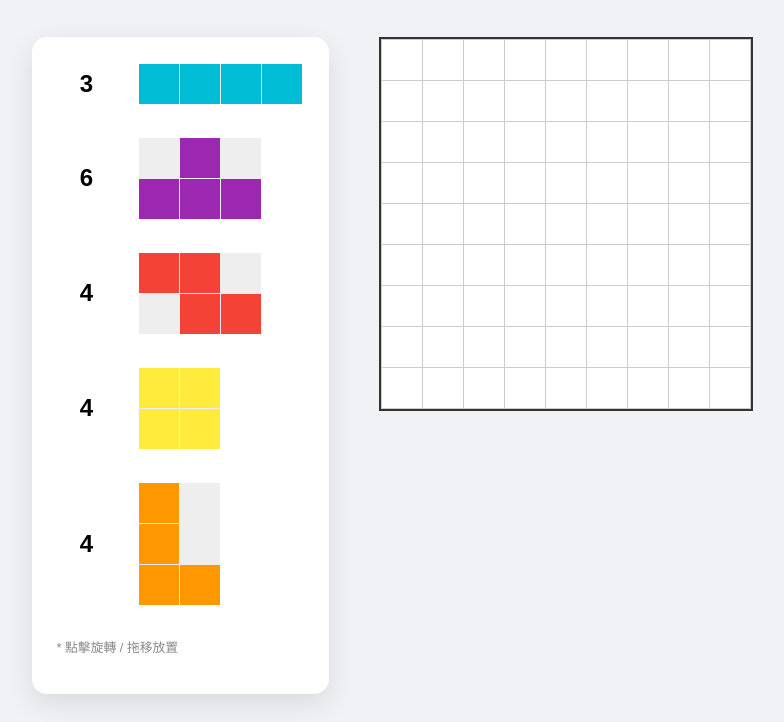
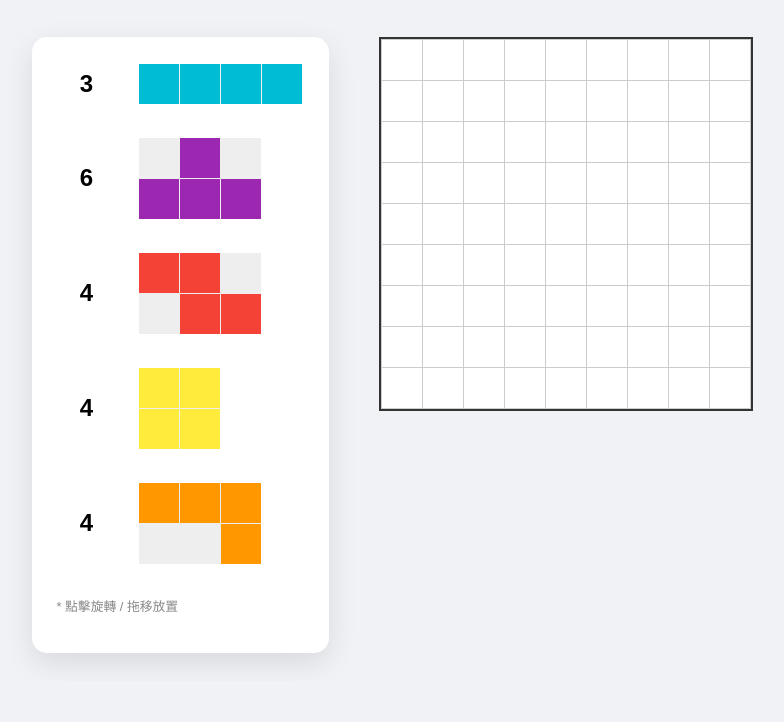
Before and after one commit to youyuika/block_test, a plain HTML site: page index.html in a window 1280 px wide. Shown: the part 161-883 px from the top of the page, without its empty margins (248-1032 px from the left). After the commit the page ends 842 px from the top, so only its background shows below. Drawn offline with Linux system fonts and the light colour scheme.

Commit message:
Add files via upload

```diff
--- a/index.html
+++ b/index.html
@@ -172,9 +172,9 @@
           count: 4,
           cells: [
             [0, 0],
-            [1, 0],
-            [2, 0],
-            [2, 1],
+            [0, 1],
+            [0, 2],
+            [1, 2],
           ],
         },
       };
```
